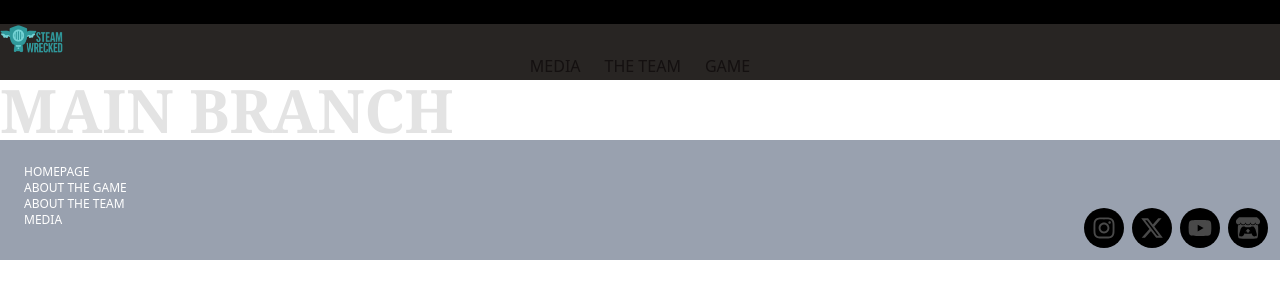
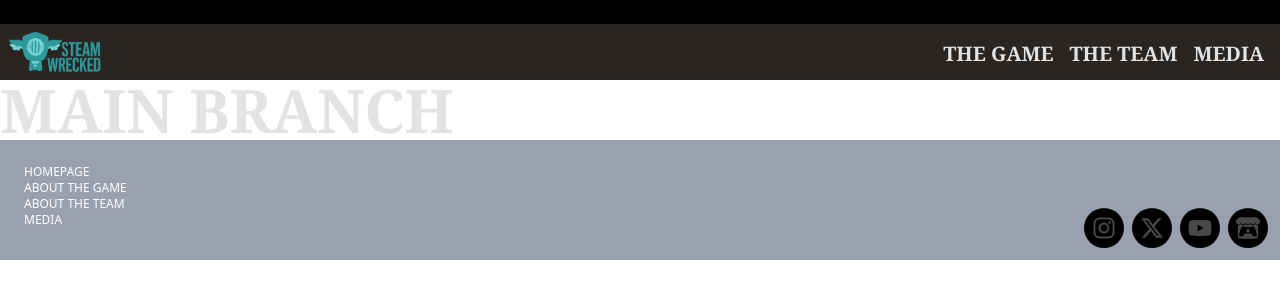
Before and after one commit to jasminedns/steam-wrecked, a Next.js app: page / in a window 1280 px wide. Shown: the top 300 px of the page. Built offline with nearby package versions, Linux system fonts and the light colour scheme; a web font is replaced by a local one.

Commit message:
adding logo and links

```diff
--- a/src/components/Header/index.tsx
+++ b/src/components/Header/index.tsx
@@ -1,15 +1,13 @@
-
-import React from 'react';
 import HeaderIcon from '../HeaderIcon';
 import HeaderLinks from '../HeaderLinks';
-
 
 
 const Header = () => {
     return (
         <header >
         <div className="bg-black h-6 w-full"></div>
-        <div className="bg-[#282523] h-14 w-full ">
+        <div className="bg-[#282523] h-14 w-full flex justify-between">
+
         <HeaderIcon />
         <HeaderLinks />
         </div>
--- a/src/components/HeaderIcon/index.tsx
+++ b/src/components/HeaderIcon/index.tsx
@@ -6,7 +6,7 @@ import HeaderLinks from '../HeaderLinks';
 
 const HeaderIcon = () => {
   return (
-    <Link href="/" className="flex items-center coursor-pointer">
+    <Link href="/" className="flex items-center coursor-pointer basis-[50%]">
 
         <Image
           src="/images/background/logo.png"
@@ -14,7 +14,7 @@ const HeaderIcon = () => {
           width={0}
           height={0}
           sizes='100vw'
-          className='w-[5%] h-auto'
+          className='m-1 sm:m-2 w-[35%] sm:w-[25%] md:w-[20%] lg:w-[15%] h-auto'
         />
 
     </Link>
--- a/src/components/HeaderLinks/index.tsx
+++ b/src/components/HeaderLinks/index.tsx
@@ -1,15 +1,19 @@
 
 import Link from 'next/link';
-import React from 'react';
-import HeaderIcon from '../HeaderIcon';
+import { Pages } from '@/features/arrays/types';
 
 
 const HeaderLinks = () => {
   return (
-    <nav className="flex space-x-6 text-[#141010] font-charter justify-center">
-      <Link href="/media" className="hover:text-[#FFE066]">MEDIA</Link>
-      <Link href="/team" className="hover:text-[#FFE066]">THE TEAM</Link>
-      <Link href="/game" className="hover:text-[#FFE066]">GAME</Link>
+    <nav className="md:flex grow basis-[50%] text-[#E3E3E3] charter justify-end m-2 hidden">
+      {Pages.map((item, index) => {
+        return (
+          <Link href={`/${item.replace(/^the /i, "")}`} className="hover:underline m-2 uppercase text-xl font-bold" key={index}>
+            {item}
+          </Link>
+        );
+      })}
+
     </nav>
   );
 };
```
